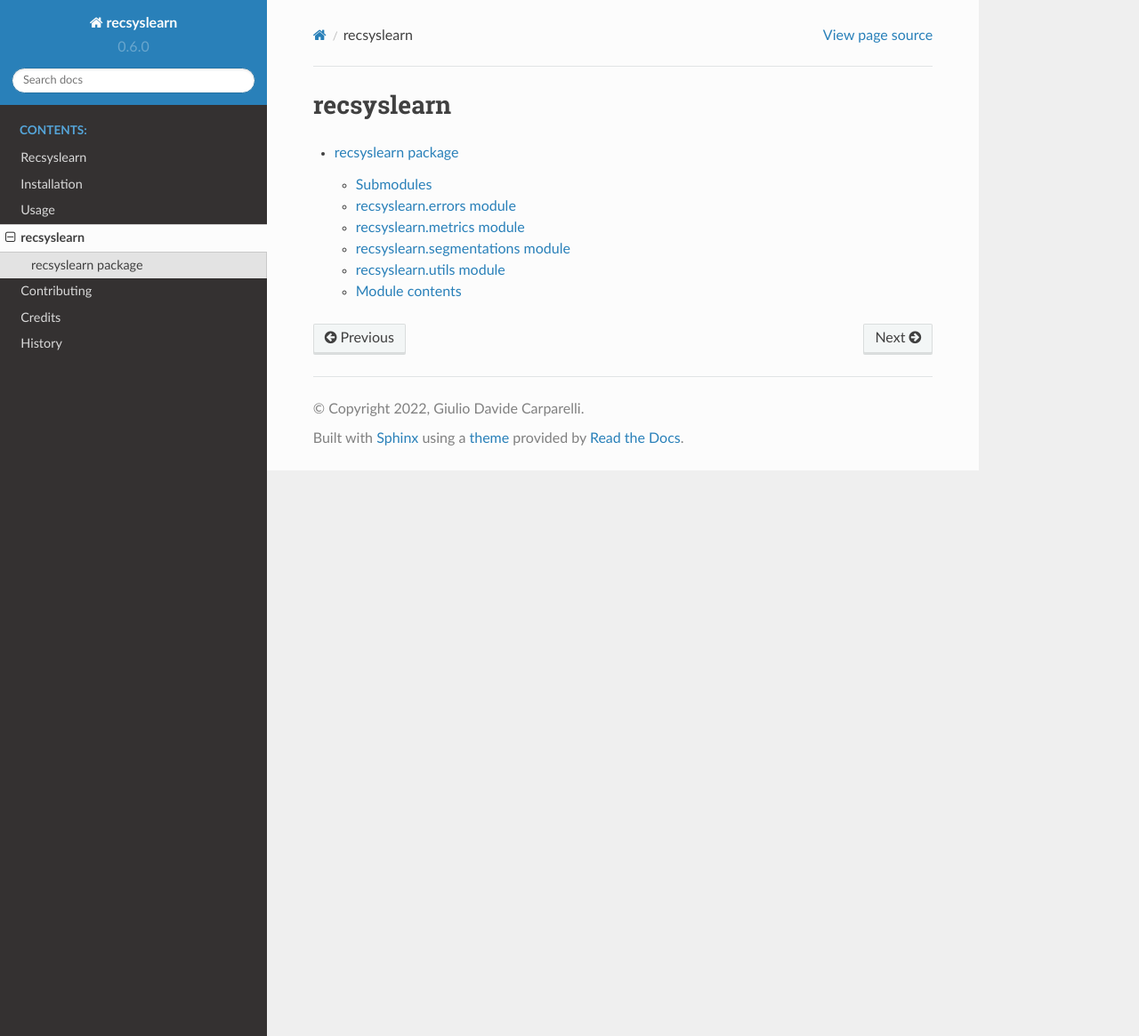
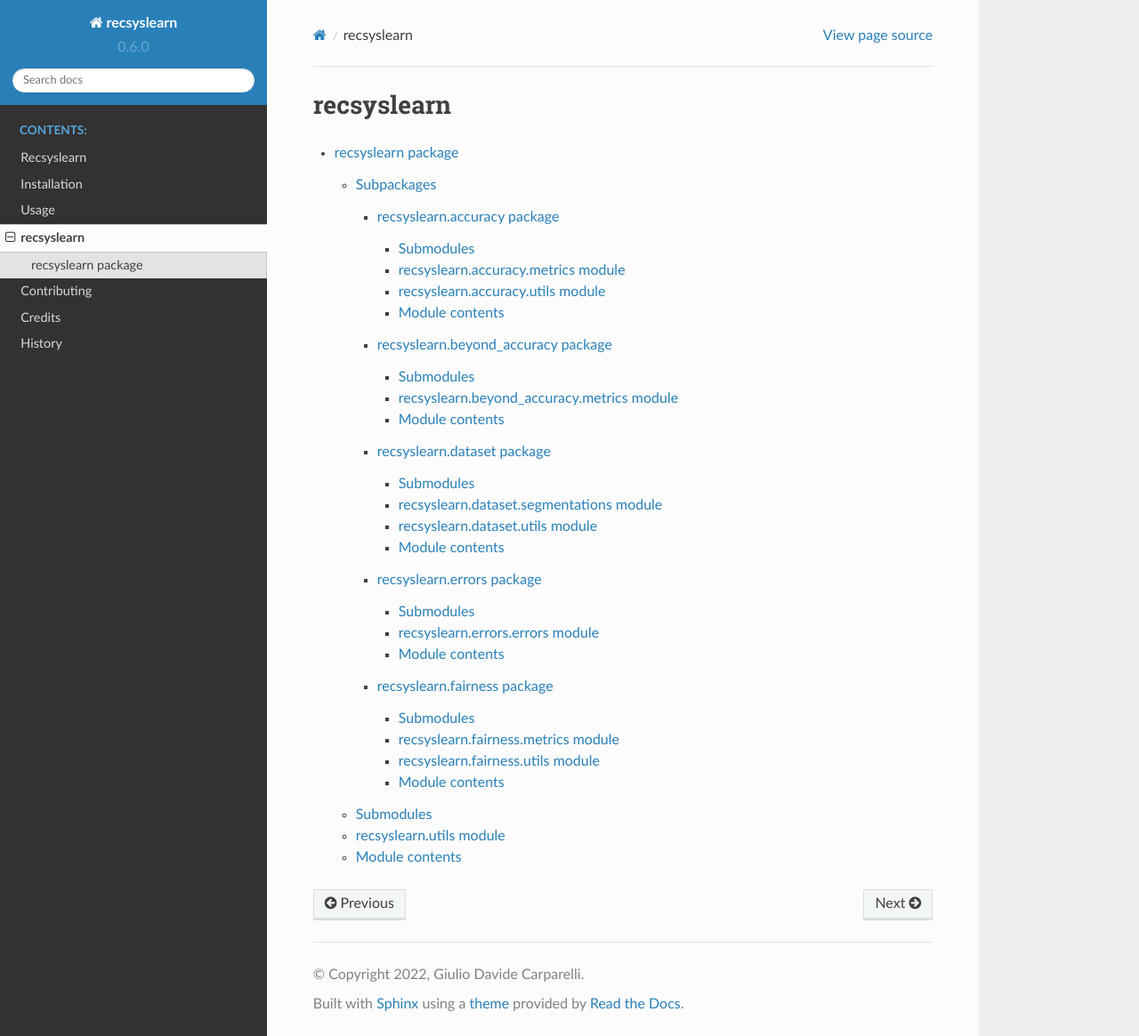
Before and after one commit to giuliowaitforitdavide/recsyslearn, a Sphinx documentation site: the page built from docs/modules.rst, in a window 1280 px wide and 1165 px high. Shown: the whole window at 89% size. Built offline with Sphinx 7.4.7 and the Read the Docs theme 2.0.0, drawn with Linux system fonts in a browser that asks for light colours.

```diff
--- /dev/null
+++ b/docs/recsyslearn.accuracy.rst
@@ -0,0 +1,29 @@
+recsyslearn.accuracy package
+============================
+
+Submodules
+----------
+
+recsyslearn.accuracy.metrics module
+-----------------------------------
+
+.. automodule:: recsyslearn.accuracy.metrics
+   :members:
+   :undoc-members:
+   :show-inheritance:
+
+recsyslearn.accuracy.utils module
+---------------------------------
+
+.. automodule:: recsyslearn.accuracy.utils
+   :members:
+   :undoc-members:
+   :show-inheritance:
+
+Module contents
+---------------
+
+.. automodule:: recsyslearn.accuracy
+   :members:
+   :undoc-members:
+   :show-inheritance:
--- /dev/null
+++ b/docs/recsyslearn.beyond_accuracy.rst
@@ -0,0 +1,21 @@
+recsyslearn.beyond\_accuracy package
+====================================
+
+Submodules
+----------
+
+recsyslearn.beyond\_accuracy.metrics module
+-------------------------------------------
+
+.. automodule:: recsyslearn.beyond_accuracy.metrics
+   :members:
+   :undoc-members:
+   :show-inheritance:
+
+Module contents
+---------------
+
+.. automodule:: recsyslearn.beyond_accuracy
+   :members:
+   :undoc-members:
+   :show-inheritance:
--- /dev/null
+++ b/docs/recsyslearn.dataset.rst
@@ -0,0 +1,29 @@
+recsyslearn.dataset package
+===========================
+
+Submodules
+----------
+
+recsyslearn.dataset.segmentations module
+----------------------------------------
+
+.. automodule:: recsyslearn.dataset.segmentations
+   :members:
+   :undoc-members:
+   :show-inheritance:
+
+recsyslearn.dataset.utils module
+--------------------------------
+
+.. automodule:: recsyslearn.dataset.utils
+   :members:
+   :undoc-members:
+   :show-inheritance:
+
+Module contents
+---------------
+
+.. automodule:: recsyslearn.dataset
+   :members:
+   :undoc-members:
+   :show-inheritance:
--- /dev/null
+++ b/docs/recsyslearn.errors.rst
@@ -0,0 +1,21 @@
+recsyslearn.errors package
+==========================
+
+Submodules
+----------
+
+recsyslearn.errors.errors module
+--------------------------------
+
+.. automodule:: recsyslearn.errors.errors
+   :members:
+   :undoc-members:
+   :show-inheritance:
+
+Module contents
+---------------
+
+.. automodule:: recsyslearn.errors
+   :members:
+   :undoc-members:
+   :show-inheritance:
--- /dev/null
+++ b/docs/recsyslearn.fairness.rst
@@ -0,0 +1,29 @@
+recsyslearn.fairness package
+============================
+
+Submodules
+----------
+
+recsyslearn.fairness.metrics module
+-----------------------------------
+
+.. automodule:: recsyslearn.fairness.metrics
+   :members:
+   :undoc-members:
+   :show-inheritance:
+
+recsyslearn.fairness.utils module
+---------------------------------
+
+.. automodule:: recsyslearn.fairness.utils
+   :members:
+   :undoc-members:
+   :show-inheritance:
+
+Module contents
+---------------
+
+.. automodule:: recsyslearn.fairness
+   :members:
+   :undoc-members:
+   :show-inheritance:
--- a/docs/recsyslearn.rst
+++ b/docs/recsyslearn.rst
@@ -1,46 +1,33 @@
 recsyslearn package
 ===================
 
+Subpackages
+-----------
+
+.. toctree::
+   :maxdepth: 4
+
+   recsyslearn.accuracy
+   recsyslearn.beyond_accuracy
+   recsyslearn.dataset
+   recsyslearn.errors
+   recsyslearn.fairness
+
 Submodules
 ----------
-
-recsyslearn.errors module
--------------------------
-
-.. automodule:: recsyslearn.errors
-    :members:
-    :undoc-members:
-    :show-inheritance:
-
-recsyslearn.metrics module
---------------------------
-
-.. automodule:: recsyslearn.metrics
-    :members:
-    :undoc-members:
-    :show-inheritance:
-
-recsyslearn.segmentations module
---------------------------------
-
-.. automodule:: recsyslearn.segmentations
-    :members:
-    :undoc-members:
-    :show-inheritance:
 
 recsyslearn.utils module
 ------------------------
 
 .. automodule:: recsyslearn.utils
-    :members:
-    :undoc-members:
-    :show-inheritance:
-
+   :members:
+   :undoc-members:
+   :show-inheritance:
 
 Module contents
 ---------------
 
 .. automodule:: recsyslearn
-    :members:
-    :undoc-members:
-    :show-inheritance:
+   :members:
+   :undoc-members:
+   :show-inheritance:
--- a/setup.py
+++ b/setup.py
@@ -12,7 +12,7 @@ with open("HISTORY.rst") as history_file:
 
 requirements = ["numpy", "pandas"]
 
-test_requirements = ["numpy", "pandas"]
+test_requirements = ["numpy", "pandas", "mpmath"]
 
 setup(
     author="Giulio Davide Carparelli",
```
Also changed, not shown: requirements_dev.txt (+20 -100 lines).
